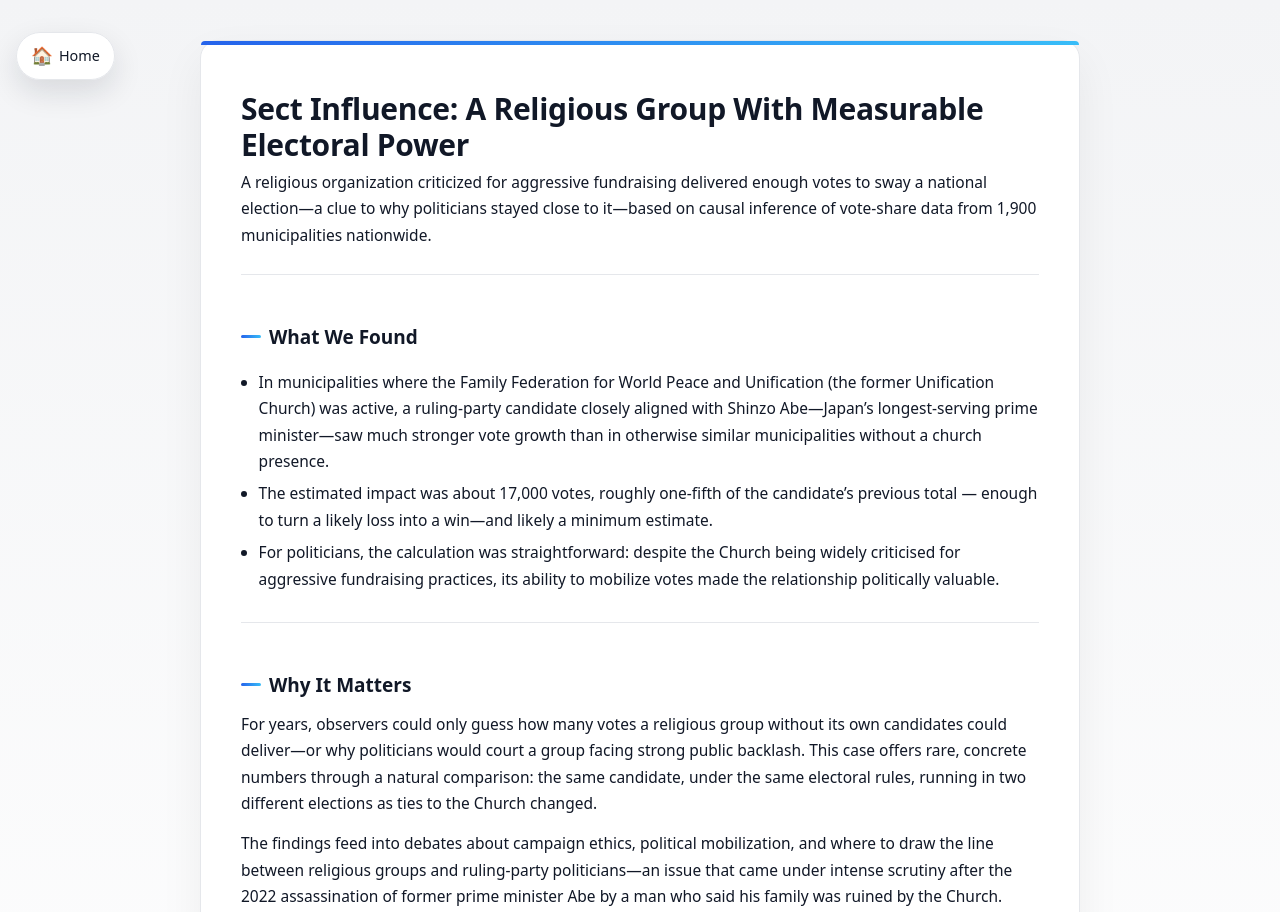
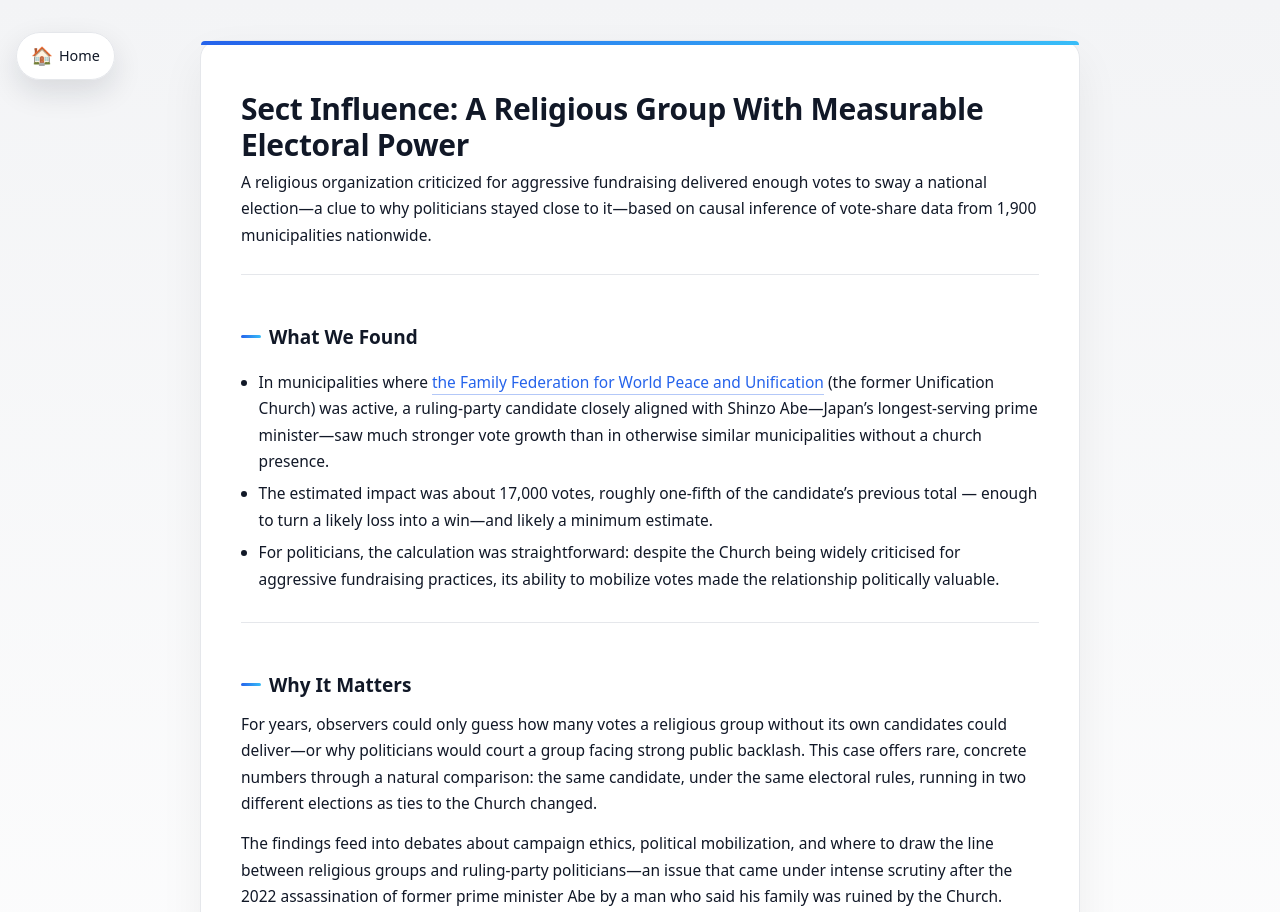
Before and after one commit to ryomakom-en/portfolio, a plain HTML site: page docs/uc_inoue/index.html in a window 1280 px wide. Shown: the top 912 px of the page. Drawn offline with Linux system fonts and the light colour scheme.

Commit message:
Update index.html

```diff
--- a/docs/uc_inoue/index.html
+++ b/docs/uc_inoue/index.html
@@ -43,10 +43,12 @@
       <h2 class="section-heading">What We Found</h2>
       <ul>
         <li>
-          In municipalities where the Family Federation for World Peace and Unification (the former Unification
-          Church) was active, a ruling-party candidate closely aligned with Shinzo Abe—Japan’s longest-serving
-          prime minister—saw much stronger vote growth than in otherwise similar municipalities without a church
-          presence.
+          In municipalities where
+          <a href="https://familyfed.org/" target="_blank" rel="noopener noreferrer">
+            the Family Federation for World Peace and Unification</a>
+          (the former Unification Church) was active, a ruling-party candidate closely aligned
+          with Shinzo Abe—Japan’s longest-serving prime minister—saw much stronger vote growth
+          than in otherwise similar municipalities without a church presence.
         </li>
         <li>
           The estimated impact was about 17,000 votes, roughly one-fifth of the candidate’s previous total — enough
```
